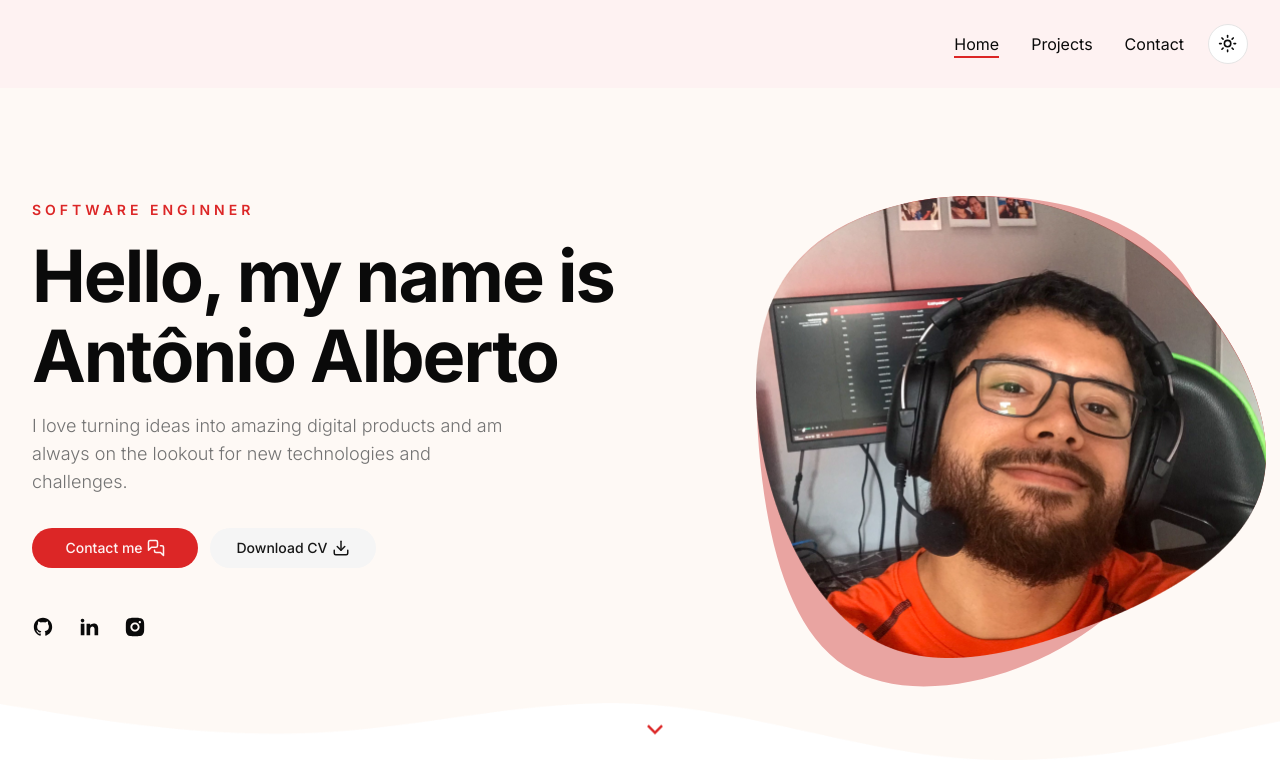
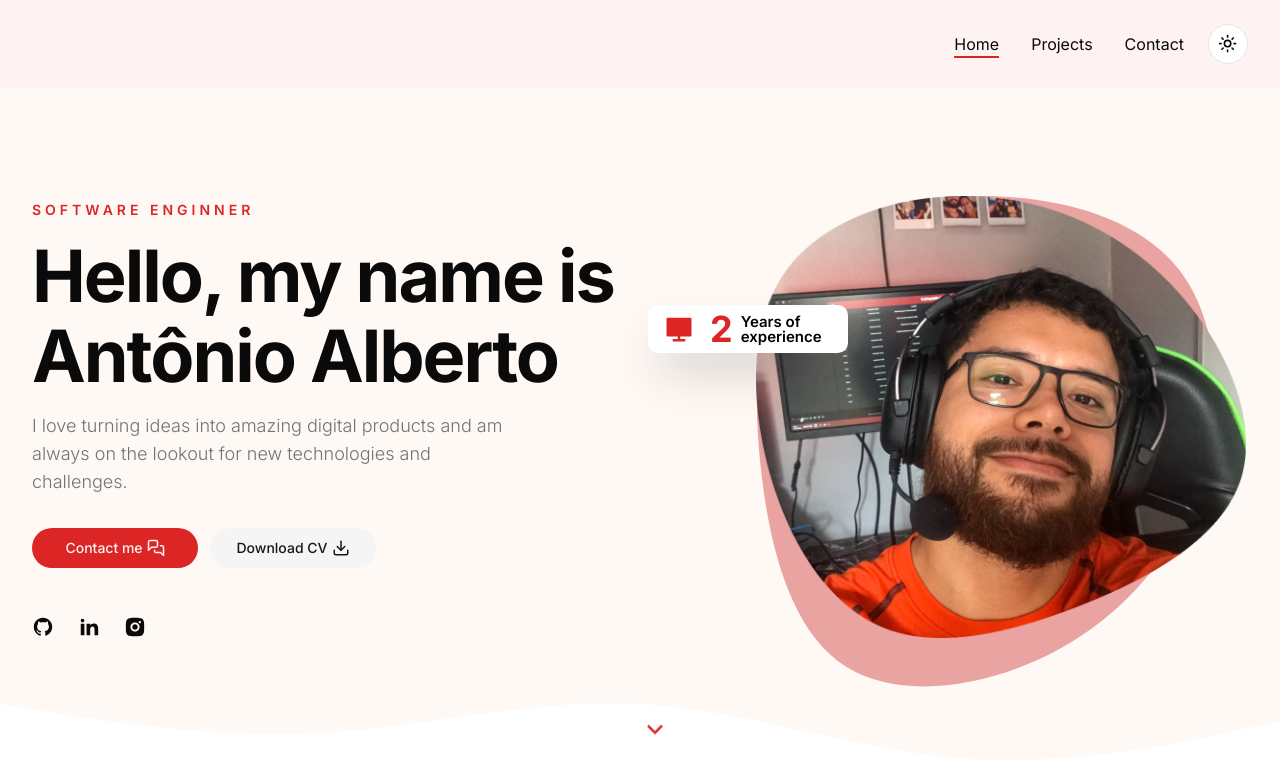
Before and after one commit to antonioalberto-dev/my_portifolio, a Next.js app: page / in a window 1280 px wide. Shown: the top 774 px of the page. Built offline with nearby package versions, Linux system fonts and the light colour scheme.

Commit message:
feat: badges

```diff
--- a/app/globals.css
+++ b/app/globals.css
@@ -68,3 +68,7 @@
 .subtitle{
   @apply text-muted-foreground text-lg mb-8 font-light;
 }
+
+.badge{
+  @apply z-10 w-[200px] h-[48px] bg-white dark:backdrop-blur-[44px] shadow-2xl p-4 rounded-[10px] flex items-center gap-x-4;
+}
--- a/components/Badge.jsx
+++ b/components/Badge.jsx
@@ -1,7 +1,26 @@
-import React from "react";
+"use client";
 
-const Badge = () => {
-  return <div>Badge</div>;
+import CountUp from "react-countup";
+
+const Badge = ({
+  containerStyles,
+  icon,
+  endCountNum,
+  endCountText,
+  badgeText,
+}) => {
+  return (
+    <div className={`badge ${containerStyles}`}>
+      <div className="text-3xl text-primary">{icon}</div>
+      <div className="flex items-center gap-x-2">
+        <div className="text-4xl leading-none font-bold text-primary">
+          <CountUp end={endCountNum} delay={1} duration={4}/>
+          {endCountText}
+        </div>
+        <div className="max-w-[70px] leading-none text-[15px] font-semibold text-black">{badgeText}</div>
+      </div>
+    </div>
+  );
 };
 
 export default Badge;
--- a/components/Hero.jsx
+++ b/components/Hero.jsx
@@ -7,6 +7,12 @@
   RiTeamFill,
   RiTodoFill,
   RiArrowDownSLine,
+  RiComputerFill,
+  RiDeviceLine,
+  RiDatabase2Fill,
+  RiMiniProgramFill,
+  RiMiniProgramLine,
+  RiComputerLine,
 } from "react-icons/ri";
 
 import DevImg from "./DevImg";
@@ -43,8 +49,17 @@
             />
           </div>
           <div className="hidden xl:flex relative">
+            <Badge
+            containerStyles='absolute top-[24%] right-[25rem]'
+              icon={<RiComputerFill />}
+              endCountNum={2}
+              badgeText="Years of experience"
+            />
             <div className="bg-hero_shape2_light dark:bg-hero_shape2_dark w-[500px] h-[500px] bg-no-repeat absolute -top-1 -right-2">
-              <DevImg containerStyles='bg-hero_shape w-[510px] h-[462px] bg-no-repeat relative bg-bottom' imaSrc='/assets/hero/developer.png'/>
+              <DevImg
+                containerStyles="w-[490px] h-[442px] bg-no-repeat relative bg-bottom"
+                imaSrc="/assets/hero/developer.png"
+              />
             </div>
           </div>
         </div>
```
